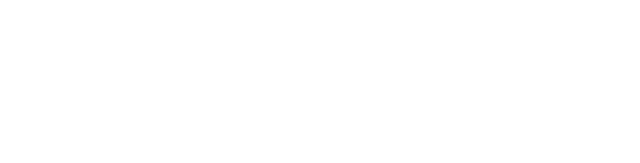
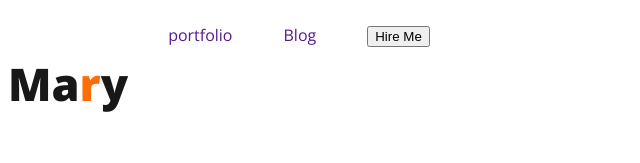
Before and after one commit to 96rubel/webdeveloper-portfolio, a plain HTML site: page index.html in a window 1280 px wide. Shown: the whole page, without its empty margins (0-640 px from the left). Drawn offline with nearby package versions, Linux system fonts and the light colour scheme.

Commit message:
added css in nav

```diff
--- a/index.html
+++ b/index.html
@@ -4,9 +4,21 @@
     <meta charset="UTF-8">
     <meta name="viewport" content="width=device-width, initial-scale=1.0">
     <title>webdeveloper portfolio</title>
+    <link rel="preconnect" href="https://fonts.googleapis.com">
+<link rel="preconnect" href="https://fonts.gstatic.com" crossorigin>
+<link href="https://fonts.googleapis.com/css2?family=Open+Sans:wght@400;700;800&display=swap" rel="stylesheet">
+    <link rel="stylesheet" href="styles/portfolio.css">
 </head>
 <body>
     <header>
+        <nav>
+            <h3 class="nav-title">Ma<span class="text-primery">r</span>y</h3>
+            <ul>
+                <li><a href="">portfolio</a></li>
+                <li><a href="">Blog</a></li>
+                <li><button>Hire Me</button></li>
+            </ul>
+        </nav>
 
     </header>
     <main>
--- /dev/null
+++ b/styles/portfolio.css
@@ -0,0 +1,28 @@
+/* common shared styles */
+body{
+    font-family: 'Open Sans', sans-serif;
+
+}
+.text-primery{
+    color: #FD6E0A;
+
+}
+/* nav related style */
+nav{
+    display: flex;
+}
+.nav-title{
+    color: #181818;
+    font-size: 45px;
+    font-weight: 800;
+}
+nav > ul{
+    display: flex;
+}
+nav li{
+    list-style: none;
+}
+nav a{
+    text-decoration: none;
+    margin-right: 51px;
+}
```
